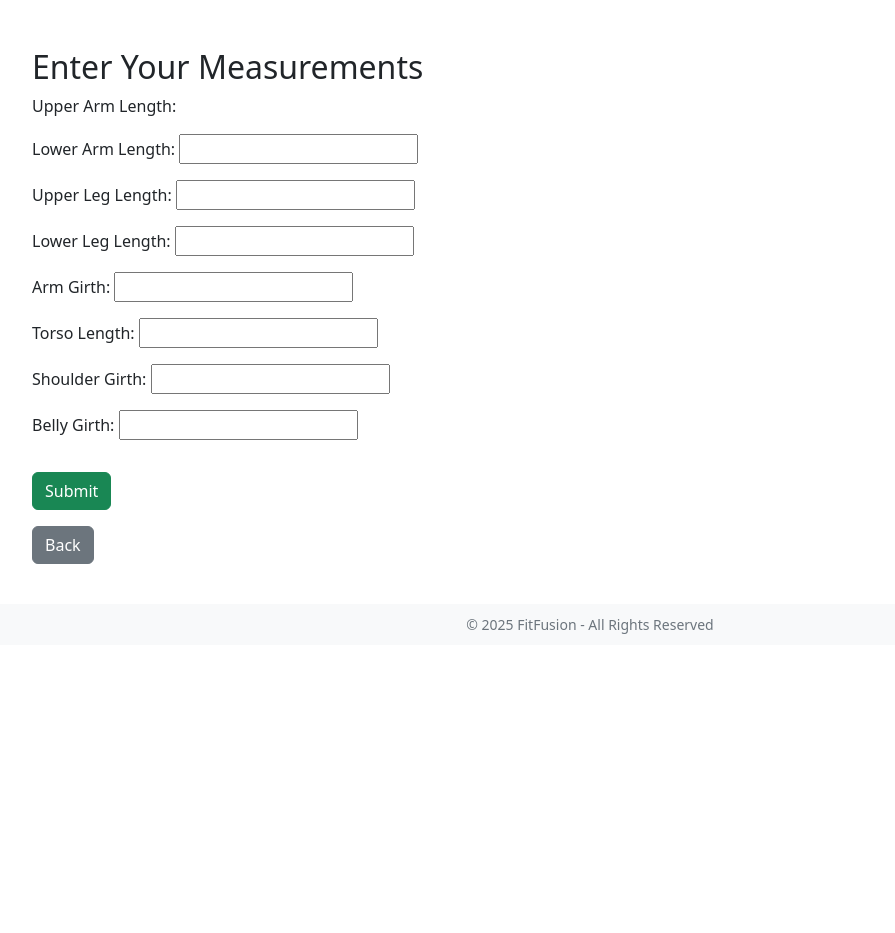
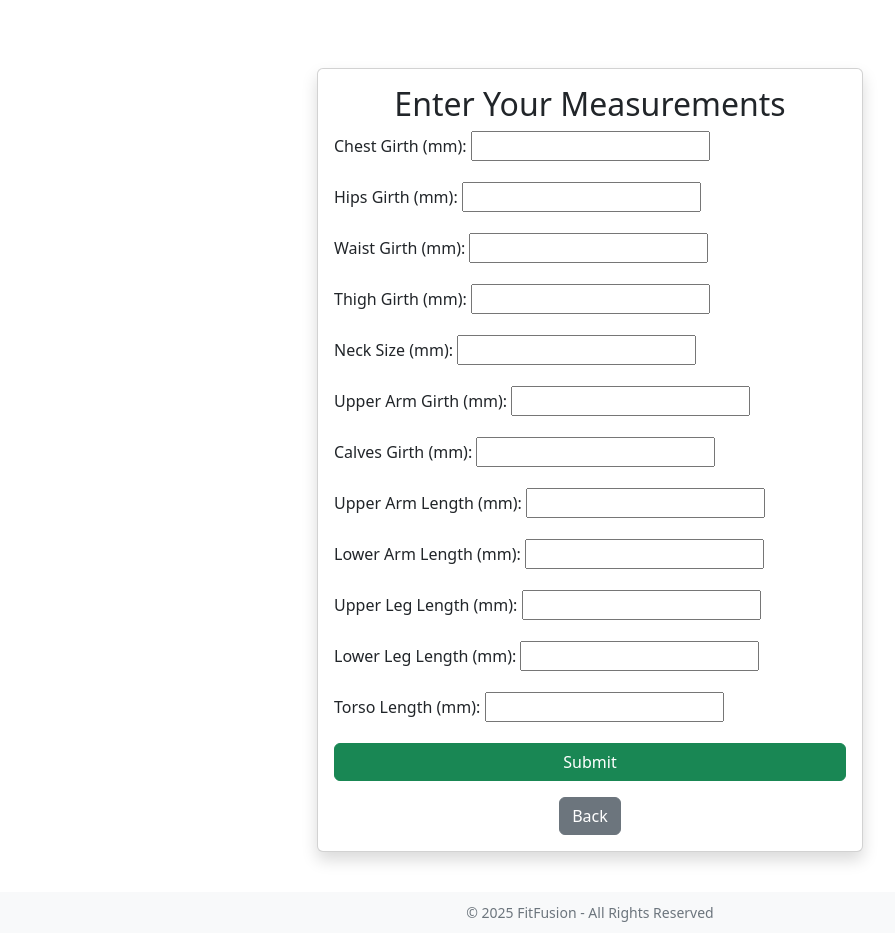
Before and after one commit to dynasteve/fitFusiion, a Django app: page /measurements/manual/ in a window 1280 px wide. Shown: the part 76-1009 px from the top of the page, without its empty margins (50-945 px from the left). Before the commit the page ends 710 px from the top, so only its background shows below. Run offline with Django 5.2, Linux system fonts and the light colour scheme; the visitor is signed in with stand-in values (Sample User, id 1).

Commit message:
Included txt file sourcing

```diff
--- a/core/forms.py
+++ b/core/forms.py
@@ -8,7 +8,7 @@ from .models import UploadImage
 from django.core.validators import FileExtensionValidator
 
 class MeasurementForm(forms.ModelForm):
-    image1 = forms.ImageField(required=False)  # Ensure Django processes files
+    image1 = forms.ImageField(required=False)
     image2 = forms.ImageField(required=False)
 
     MEASUREMENT_CHOICES = [
@@ -23,15 +23,21 @@ class MeasurementForm(forms.ModelForm):
 
     class Meta:
         model = Measurement
-        fields = ['measurement_type', 'image1', 'image2', 'upper_arm_length',
-                  'lower_arm_length', 'upper_leg_length', 'lower_leg_length',
-                  'arm_girth', 'torso_length', 'shoulder_girth', 'belly_girth']
+        fields = [
+            'measurement_type', 'image1', 'image2',
+            'chest_girth', 'hips_girth', 'waist_girth', 'thigh_girth',
+            'neck_size', 'upper_arm_girth', 'calves_girth', 'upper_arm_length',
+            'lower_arm_length', 'upper_leg_length', 'lower_leg_length', 'torso_length'
+        ]
 
 class ManualMeasurementForm(forms.ModelForm):
     class Meta:
         model = Measurement
-        fields = ['lower_arm_length', 'upper_leg_length', 'lower_leg_length',
-                  'arm_girth', 'torso_length', 'shoulder_girth', 'belly_girth']
+        fields = [
+            'chest_girth', 'hips_girth', 'waist_girth', 'thigh_girth',
+            'neck_size', 'upper_arm_girth', 'calves_girth', 'upper_arm_length',
+            'lower_arm_length', 'upper_leg_length', 'lower_leg_length', 'torso_length'
+        ]
 
 class SignupForm(UserCreationForm):
     email = forms.EmailField(required=True)
@@ -45,10 +51,6 @@ class UserImageForm(forms.ModelForm):  # Fix class name
         model = UploadImage  # Fix 'models' ? 'model'
         fields = '__all__'
 
-class UploadMeasurementForm(forms.ModelForm):
-    class Meta:
-        model = Measurement
-        fields = ['image1', 'image2']
 
 class UploadMeasurementForm(forms.ModelForm):
     image1 = forms.ImageField(
--- a/core/templates/core/manual_measurement.html
+++ b/core/templates/core/manual_measurement.html
@@ -3,26 +3,60 @@
 {% block title %}Manual Measurement{% endblock %}
 
 {% block content %}
+<div class="row justify-content-center">
+    <div class="col-md-6">
+        <div class="card mt-5 shadow">
+            <div class="card-body">
+                <h2 class="text-center">Enter Your Measurements</h2>
+                <form action="{% url 'manual_measurement' %}" method="POST">
+                    {% csrf_token %}
+                    {{ form.non_field_errors }}
 
-    <h2 class="mt-5">Enter Your Measurements</h2>
+                    <div class="mb-3">
+                        <label class="form-label">Chest Girth (mm):</label> {{ form.chest_girth }}
+                    </div>
+                    <div class="mb-3">
+                        <label class="form-label">Hips Girth (mm):</label> {{ form.hips_girth }}
+                    </div>
+                    <div class="mb-3">
+                        <label class="form-label">Waist Girth (mm):</label> {{ form.waist_girth }}
+                    </div>
+                    <div class="mb-3">
+                        <label class="form-label">Thigh Girth (mm):</label> {{ form.thigh_girth }}
+                    </div>
+                    <div class="mb-3">
+                        <label class="form-label">Neck Size (mm):</label> {{ form.neck_size }}
+                    </div>
+                    <div class="mb-3">
+                        <label class="form-label">Upper Arm Girth (mm):</label> {{ form.upper_arm_girth }}
+                    </div>
+                    <div class="mb-3">
+                        <label class="form-label">Calves Girth (mm):</label> {{ form.calves_girth }}
+                    </div>
+                    <div class="mb-3">
+                        <label class="form-label">Upper Arm Length (mm):</label> {{ form.upper_arm_length }}
+                    </div>
+                    <div class="mb-3">
+                        <label class="form-label">Lower Arm Length (mm):</label> {{ form.lower_arm_length }}
+                    </div>
+                    <div class="mb-3">
+                        <label class="form-label">Upper Leg Length (mm):</label> {{ form.upper_leg_length }}
+                    </div>
+                    <div class="mb-3">
+                        <label class="form-label">Lower Leg Length (mm):</label> {{ form.lower_leg_length }}
+                    </div>
+                    <div class="mb-3">
+                        <label class="form-label">Torso Length (mm):</label> {{ form.torso_length }}
+                    </div>
 
-        <form action="{% url 'manual_measurement' %}" method="POST">
-            {% csrf_token %}
-            {{ form.non_field_errors }}
+                    <button type="submit" class="btn btn-success w-100">Submit</button>
+                </form>
 
-            <p><label>Upper Arm Length:</label> {{ form.upper_arm_length }}</p>
-            <p><label>Lower Arm Length:</label> {{ form.lower_arm_length }}</p>
-            <p><label>Upper Leg Length:</label> {{ form.upper_leg_length }}</p>
-            <p><label>Lower Leg Length:</label> {{ form.lower_leg_length }}</p>
-            <p><label>Arm Girth:</label> {{ form.arm_girth }}</p>
-            <p><label>Torso Length:</label> {{ form.torso_length }}</p>
-            <p><label>Shoulder Girth:</label> {{ form.shoulder_girth }}</p>
-            <p><label>Belly Girth:</label> {{ form.belly_girth }}</p>
-
-            <button type="submit" class="btn btn-success mt-3">Submit</button>
-        </form>
-
-
-    <a href="{% url 'new_measurement' %}" class="btn btn-secondary mt-3">Back</a>
-
+                <div class="text-center mt-3">
+                    <a href="{% url 'new_measurement' %}" class="btn btn-secondary">Back</a>
+                </div>
+            </div>
+        </div>
+    </div>
+</div>
 {% endblock %}
--- a/core/urls.py
+++ b/core/urls.py
@@ -5,6 +5,7 @@ from django.conf import settings
 from django.conf.urls.static import static
 from core.views import list_new_images, upload_result
 from core.views import image_request, upload_image
+from .views import check_results, upload_kinect_result, check_kinect_result
 
 # app_name = 'sampleapp'
 
@@ -26,6 +27,9 @@ urlpatterns = [
     path("api/upload_image/", upload_image, name="upload_image"),
     path('', image_request, name = "image-request"),
     path('api/check_results/<int:measurement_id>/', views.check_results, name='check_results'),
+    path("api/check_results/", check_results, name="check_results"),
+    path("api/upload_kinect/", upload_kinect_result, name="upload_kinect"),
+    path("api/check_kinect_result/", check_kinect_result, name="check_kinect_result"),
 ]
 
 if settings.DEBUG:
--- a/core/views.py
+++ b/core/views.py
@@ -1,9 +1,11 @@
 import json
+import re
 import os
 import imghdr
 import base64
 import time
 
+from django.contrib import messages
 from django.shortcuts import render, redirect
 from django.contrib.auth import login, logout, authenticate
 from django.contrib.auth.forms import AuthenticationForm
@@ -38,10 +40,20 @@ def home(request):
 def signup_view(request):
     if request.method == "POST":
         form = SignupForm(request.POST)
+        print("?? Received POST data:", request.POST)  # Debugging
+
         if form.is_valid():
             user = form.save()
-            login(request, user)  # Log the user in after signup
-            return redirect('home')
+            print("? User Created:", user)  # Debugging
+
+            login(request, user)  # Log in the new user
+            messages.success(request, "Account created successfully!")  # Flash message
+            return redirect('home')  # Redirect to home
+
+        else:
+            print("? Form Errors:", form.errors)  # Debugging
+            messages.error(request, "There was an error with your submission.")
+
     else:
         form = SignupForm()
 
@@ -282,3 +294,130 @@ def check_results(request, measurement_id):
             return JsonResponse({"status": "ready"})
 
     return JsonResponse({"status": "pending"})
+
+
+def process_json_measurement(request, measurement_id):
+    """Reads a JSON file from media/results/ and updates the measurement."""
+    measurement = Measurement.objects.get(id=measurement_id)
+
+    json_path = os.path.join(settings.MEDIA_ROOT, "results", f"{measurement_id}.json")
+
+    if os.path.exists(json_path):
+        with open(json_path, "r") as file:
+            data = json.load(file)
+
+        # Update measurement fields
+        measurement.chest_girth = data.get("Chest Girth")
+        measurement.hips_girth = data.get("Hips Girth")
+        measurement.waist_girth = data.get("Waist Girth")
+        measurement.thigh_girth = data.get("Thigh Girth")
+        measurement.neck_size = data.get("Neck Size")
+        measurement.upper_arm_girth = data.get("Upper Arm Girth")
+        measurement.calves_girth = data.get("Calves Girth")
+        measurement.upper_arm_length = data.get("Upper Arm Length")
+        measurement.lower_arm_length = data.get("Lower Arm Length")
+        measurement.upper_leg_length = data.get("Upper Leg Length")
+        measurement.lower_leg_length = data.get("Lower Leg Length")
+        measurement.torso_length = data.get("Torso Length")
+
+        measurement.save()
+        return True
+    return False
+
+
+def check_results(request):
+    results_dir = os.path.join(settings.MEDIA_ROOT, "results")
+    found = any(f.endswith(".txt") for f in os.listdir(results_dir))  # Look for .txt files
+    return JsonResponse({"found": found})
+
+def check_kinect_result(request):
+    """Check if result.txt exists in media/results."""
+    result_path = os.path.join(settings.MEDIA_ROOT, "results", "result.txt")
+
+    print(f"?? Checking for file: {result_path}")  # Debugging: Check the exact path
+
+    if os.path.exists(result_path):
+        print("? File found!")  # Debugging: File is detected
+
+        result = process_kinect_results(request)  # Process the file
+
+        if "error" in result:
+            print(f"? Error: {result['error']}")  # Debugging: Show error
+            return JsonResponse({"status": "error", "message": result["error"]})
+
+        print("? Kinect results saved!")  # Debugging: Success
+        return JsonResponse({"status": "done", "message": "Kinect results saved", "id": result["id"]})
+
+    print("? Still waiting for Kinect results...")  # Debugging: File is missing
+    return JsonResponse({"status": "waiting", "message": "Still waiting for Kinect results"})
+
+
+@csrf_exempt  # Allows the request from an external device
+def upload_kinect_result(request):
+    if request.method == "POST" and request.FILES.get("file"):
+        file = request.FILES["file"]
+        file_path = os.path.join(settings.MEDIA_ROOT, "results", file.name)
+
+        # Save the uploaded file
+        with open(file_path, "wb") as f:
+            for chunk in file.chunks():
+                f.write(chunk)
+
+        return JsonResponse({"message": "Kinect file uploaded successfully", "path": file_path})
+
+    return JsonResponse({"error": "No file received"}, status=400)
+
+def process_kinect_results(request):
+    """Read the uploaded Kinect result.txt and save measurements to the database."""
+    result_path = os.path.join(settings.MEDIA_ROOT, "results", "result.txt")
+
+    if not os.path.exists(result_path):
+        return {"error": "No Kinect results found."}
+
+    try:
+        with open(result_path, "r") as file:
+            lines = file.readlines()
+
+        measurement_data = {}
+        pattern = r"([\w\s]+):\s([\d.]+)\smm"
+
+        for line in lines:
+            match = re.match(pattern, line)
+            if match:
+                key = match.group(1).strip().lower().replace(" ", "_")  # Convert to snake_case
+                value = float(match.group(2))  # Convert string to float
+                measurement_data[key] = value
+
+        # Required fields check
+        required_fields = {
+            "chest_girth", "hips_girth", "waist_girth", "thigh_girth",
+            "neck_size", "upper_arm_girth", "calves_girth", "upper_arm_length",
+            "lower_arm_length", "upper_leg_length", "lower_leg_length", "torso_length"
+        }
+
+        if not required_fields.issubset(set(measurement_data.keys())):
+            return {"error": "Missing measurement fields in result.txt"}
+
+        # Save to the database
+        print(f"?? Current User: {request.user}")
+        measurement = Measurement.objects.create(
+            user=request.user,  # Update this to the correct user if necessary
+            measurement_type="kinect",
+            chest_girth=measurement_data["chest_girth"],
+            hips_girth=measurement_data["hips_girth"],
+            waist_girth=measurement_data["waist_girth"],
+            thigh_girth=measurement_data["thigh_girth"],
+            neck_size=measurement_data["neck_size"],
+            upper_arm_girth=measurement_data["upper_arm_girth"],
+            calves_girth=measurement_data["calves_girth"],
+            upper_arm_length=measurement_data["upper_arm_length"],
+            lower_arm_length=measurement_data["lower_arm_length"],
+            upper_leg_length=measurement_data["upper_leg_length"],
+            lower_leg_length=measurement_data["lower_leg_length"],
+            torso_length=measurement_data["torso_length"],
+        )
+
+        return {"status": "success", "id": measurement.id}
+
+    except Exception as e:
+        return {"error": str(e)}
--- a/fitFusiion/settings.py
+++ b/fitFusiion/settings.py
@@ -131,7 +131,7 @@ LOGIN_URL = '/login/'
 
 # Store images in the "uploads" folder inside your Django project
 MEDIA_URL = "/media/"
-MEDIA_ROOT = "/home/stephen/finalYearProject/fitFusiion/media"
+MEDIA_ROOT = os.path.join(BASE_DIR, 'media')
 
 # Default primary key field type
 # https://docs.djangoproject.com/en/5.1/ref/settings/#default-auto-field
```
Also changed, not shown: core/models.py (+10 -4 lines), core/templates/core/loading.html (+27 -19 lines), core/templates/core/measurement_detail.html (+18 -0 lines), core/migrations/0001_initial.py, core/migrations/0002_remove_measurement_kinect_data_and_more.py (deleted), core/migrations/0003_measurement_data.py (deleted), core/migrations/0004_uploadimage.py (deleted), core/migrations/0005_alter_measurement_image1_alter_measurement_image2.py (deleted), core/migrations/0006_alter_measurement_image1_alter_measurement_image2.py (deleted), core/migrations/0007_measurement_image1_data_measurement_image2_data_and_more.py (deleted).
